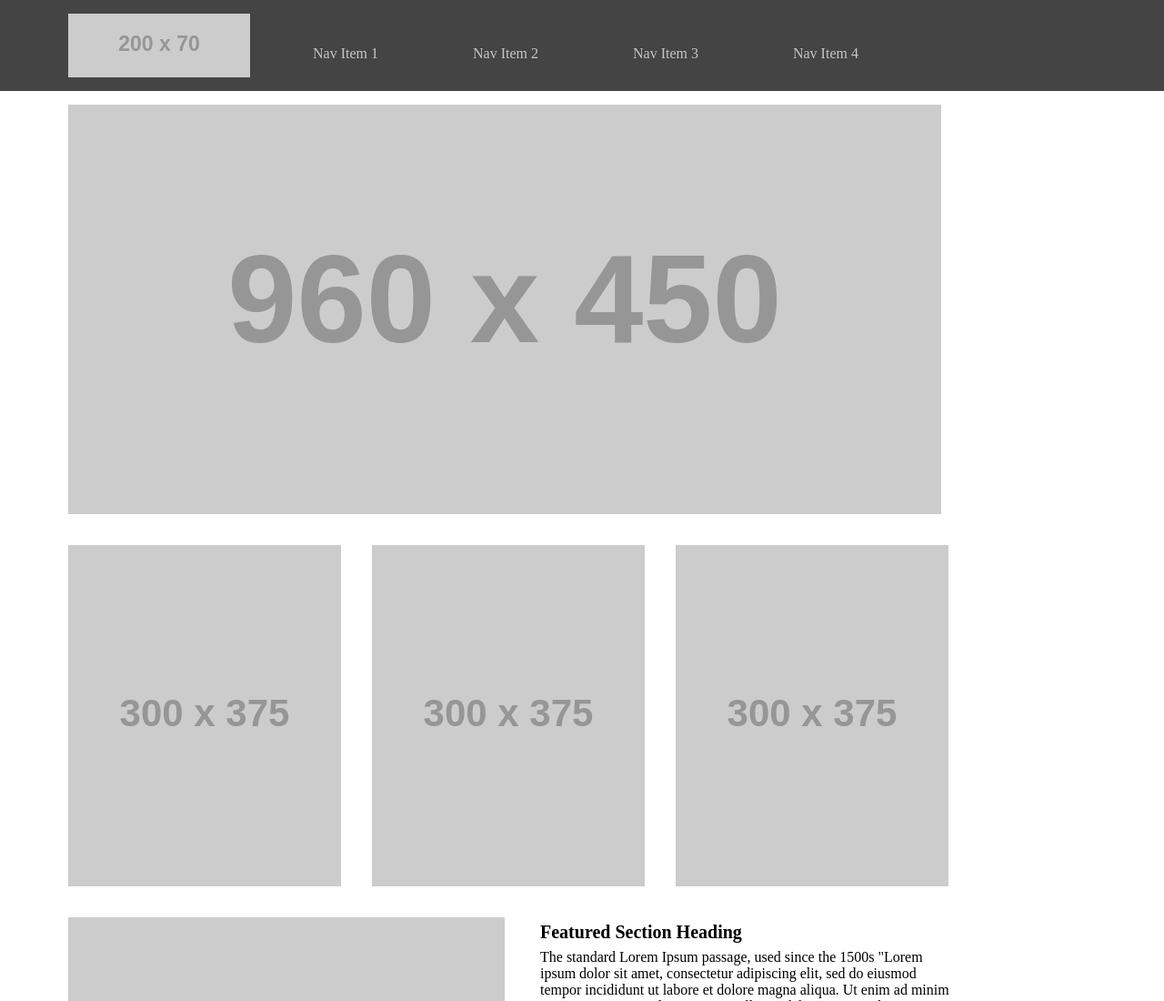
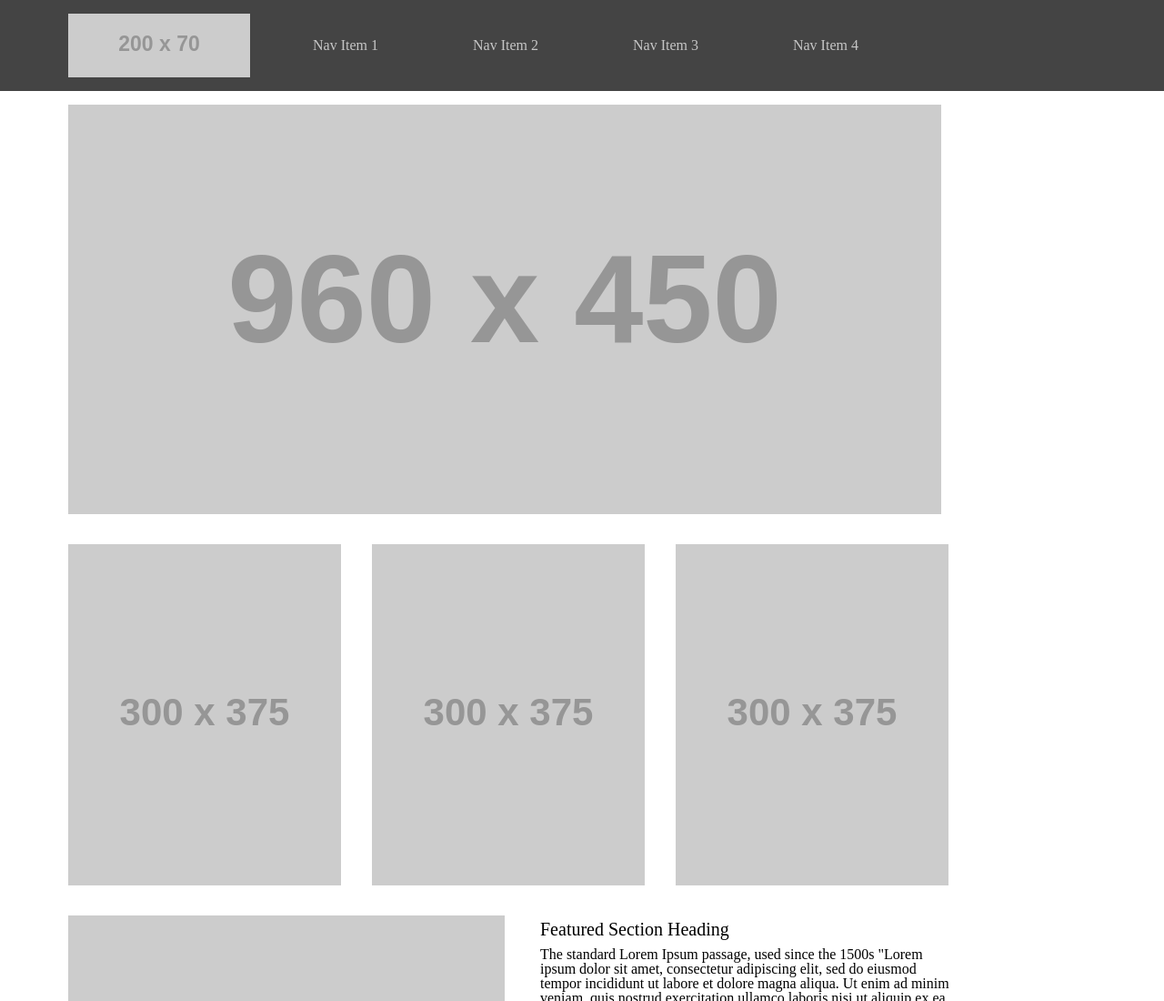
Before and after one commit to RobertWRadford/wireframe-excercise, a plain HTML site: page index.html in a window 1280 px wide. Shown: the top 1100 px of the page at 91% size. Drawn offline with Linux system fonts and the light colour scheme; placeholder pictures from the web are drawn by us.

Commit message:
includes reset.css

```diff
--- a/index.html
+++ b/index.html
@@ -4,13 +4,14 @@
   	<meta charset="UTF-8">
   	<meta name="viewport" content="width=device-width, initial-scale=1.0">
     <title>Wireframe</title>
+    <link rel="stylesheet" href="reset.css">
     <link rel="stylesheet" href="style.css">
   </head>
 
   <body style='margin: 0px;'>
     <header style="height:100px;background-color: #444444;">
       <img style = 'margin-left: 60px;' src="https://placehold.it/200x70/000000/828282"/>
-      <nav style = "display:inline-block;">
+      <nav style = "display:inline-block;height:20px;">
         <a>Nav Item 1</a>
         <a>Nav Item 2</a>
         <a>Nav Item 3</a>
--- a/style.css
+++ b/style.css
@@ -3,7 +3,7 @@ img {
 }
 
 header > nav {
-	vertical-align: 200%;
+	vertical-align: 280%;
 }
 
 header > nav > a {
```
